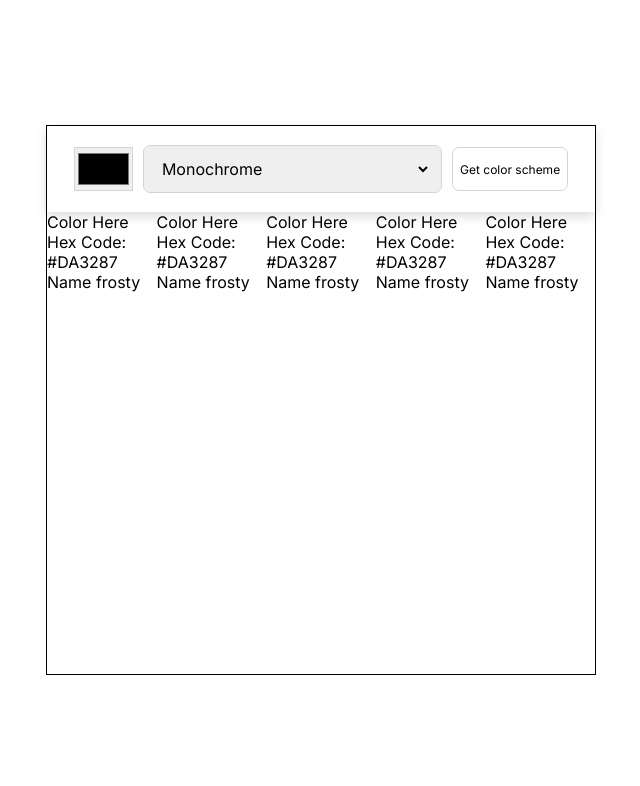
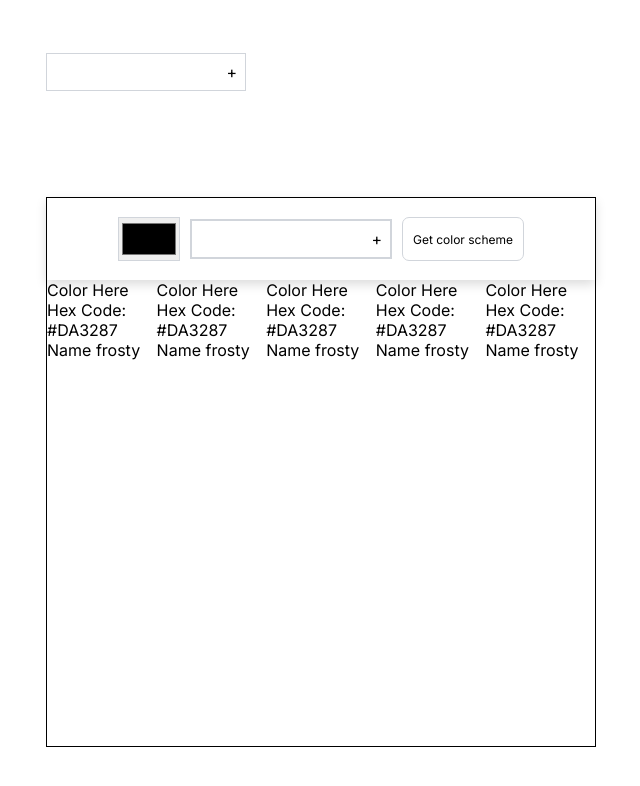
Before and after one commit to LucianiChristian/colorSchemeGenerator, a React (Vite) app: page / in a window 1280 px wide. Shown: the top 786 px of the page, without its empty margins (319-959 px from the left). Built offline with nearby package versions, Linux system fonts and the light colour scheme.

Commit message:
Begin custom dropdown component

```diff
--- a/src/App.jsx
+++ b/src/App.jsx
@@ -1,10 +1,12 @@
 import classes from "./App.module.css";
 import ColorForm from "./Components/ColorForm/ColorForm";
+import DropdownMenu from "./Components/ColorForm/DropdownMenu";
 import ColorScheme from "./Components/ColorScheme/ColorScheme";
 
 export default function App () {
     return (
         <div className={classes.pageContainer}>
+            <DropdownMenu />
             <div className={classes.appContainer}>
                 <ColorForm />
                 <ColorScheme />
--- a/src/Components/ColorForm/ColorForm.jsx
+++ b/src/Components/ColorForm/ColorForm.jsx
@@ -1,20 +1,22 @@
 import classes from "./ColorForm.module.css";
+import DropdownMenu from "./DropdownMenu";
 
 export default function ColorForm() {
     return (
         <div className={classes.container}>
             <input type="color"/>
-            <select>
-                <option value="monochrome">Monochrome</option>
-                <option value="monochrome-dark">Monochrome-dark</option>
-                <option value="monochrome-light">Monochrome-light</option>
-                <option value="analogic">Analogic</option>
-                <option value="complement">Complement</option>
-                <option value="analogic-complement">Analogic-complement</option>
-                <option value="triad">Triad</option>
-                <option value="quad">Quad</option>
-            </select>
+            <DropdownMenu />
             <button>Get color scheme</button>
         </div>
     )
 }
+            // <select>
+            //     <option value="monochrome">Monochrome</option>
+            //     <option value="monochrome-dark">Monochrome-dark</option>
+            //     <option value="monochrome-light">Monochrome-light</option>
+            //     <option value="analogic">Analogic</option>
+            //     <option value="complement">Complement</option>
+            //     <option value="analogic-complement">Analogic-complement</option>
+            //     <option value="triad">Triad</option>
+            //     <option value="quad">Quad</option>
+            // </select>
--- a/src/Components/ColorForm/ColorForm.module.css
+++ b/src/Components/ColorForm/ColorForm.module.css
@@ -19,7 +19,16 @@ input[type="color"] {
     width: 60px;
 }
 
-select {
+.dropdown {
+    padding: var(--padding);
+    border-radius: var(--border-radius);
+    border-right: solid 10px transparent;
+    font-size: var(--fontsize-medium);
+
+    width: 312px;
+}
+
+/* select {
     padding: var(--padding);
     border-radius: var(--border-radius);
     border-right: solid 10px transparent;
@@ -30,12 +39,16 @@ select {
 
 option {
     font-size: var(--fontsize-medium);
-}
+} */
 
 
 button {
     height: 42px;
     width: 120px;
+
+    display: flex;
+    justify-content: center;
+    align-items: center;
 
     border-radius: var(--border-radius);
 
--- /dev/null
+++ b/src/Components/ColorForm/DropdownMenu.jsx
@@ -0,0 +1,32 @@
+import { useState } from "react";
+import classes from "./DropdownMenu.module.css";
+
+function DropdownMenu() {
+    const [display, setDisplay] = useState();
+    const toggleDisplay = () => setDisplay(prevDisplay => !prevDisplay);
+
+    const [value, setValue] = useState("");
+    const selectValue = (event) => {
+        const value = event.target.textContent;
+        setValue(value);
+        toggleDisplay();
+    };
+
+    return (
+        <div className={classes.container}>
+            <div className={classes.header} onClick={toggleDisplay}>
+                <div className={classes.headerValue}>{value}</div>
+                <div className={classes.headerIcon}>+</div>
+            </div>
+            { display &&
+                <div className={classes.dropdown}>
+                    <div className={classes.option} onClick={selectValue}>Monochrome</div>
+                    <div className={classes.option} onClick={selectValue}>Analogic</div>
+                    <div className={classes.option} onClick={selectValue}>Complement</div>
+                </div>
+            }
+        </div>
+    );
+}
+
+export default DropdownMenu;
--- /dev/null
+++ b/src/Components/ColorForm/DropdownMenu.module.css
@@ -0,0 +1,31 @@
+/* visualization aids */
+.container {
+    width: 200px;
+    position: relative;
+}
+
+/* actual */
+.header, .dropdown {
+    border: 1px solid var(--light-grey);
+}
+
+.header {
+
+    display: flex;
+    justify-content: space-between;
+    padding: 0.5em;
+}
+
+.dropdown {
+    position: absolute;
+    width: 100%;
+
+    margin-top: 5px;
+}
+
+.option {
+    padding: 0.5em;
+}
+.option:hover {
+    background-color: var(--light-grey);
+}
```
